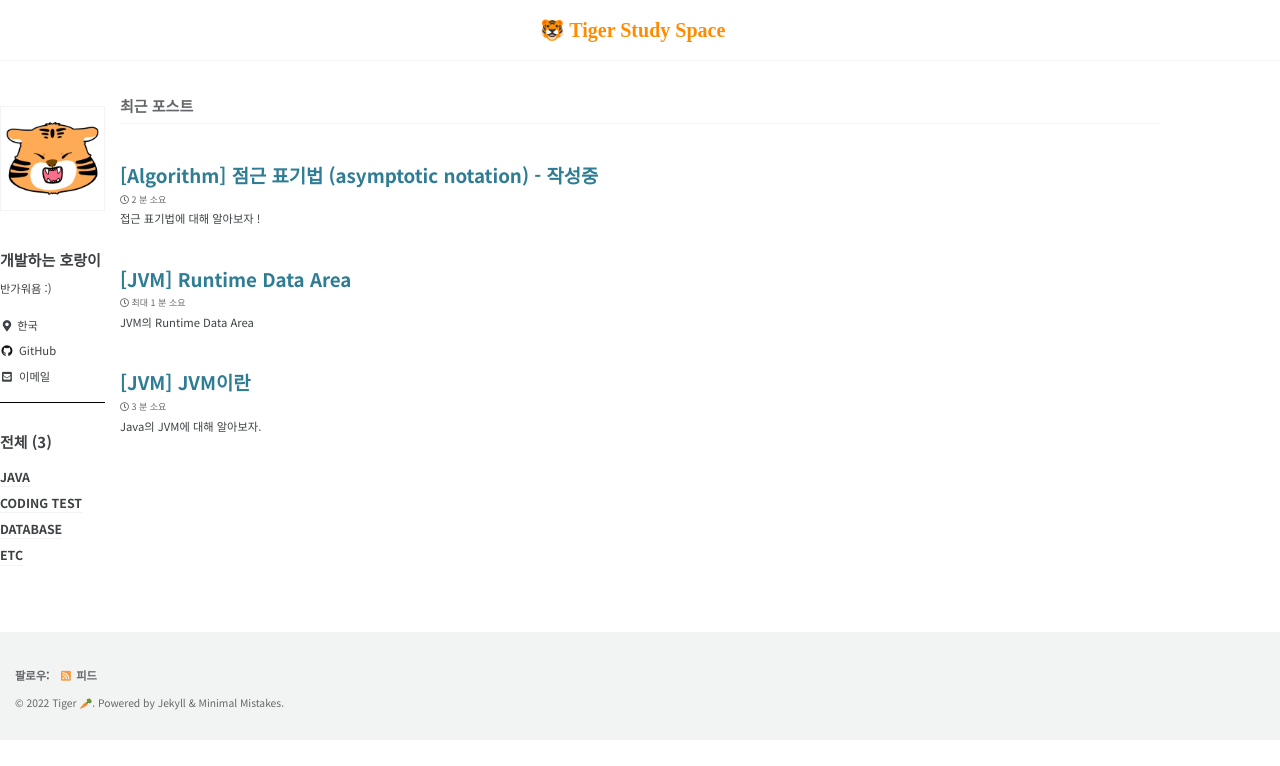
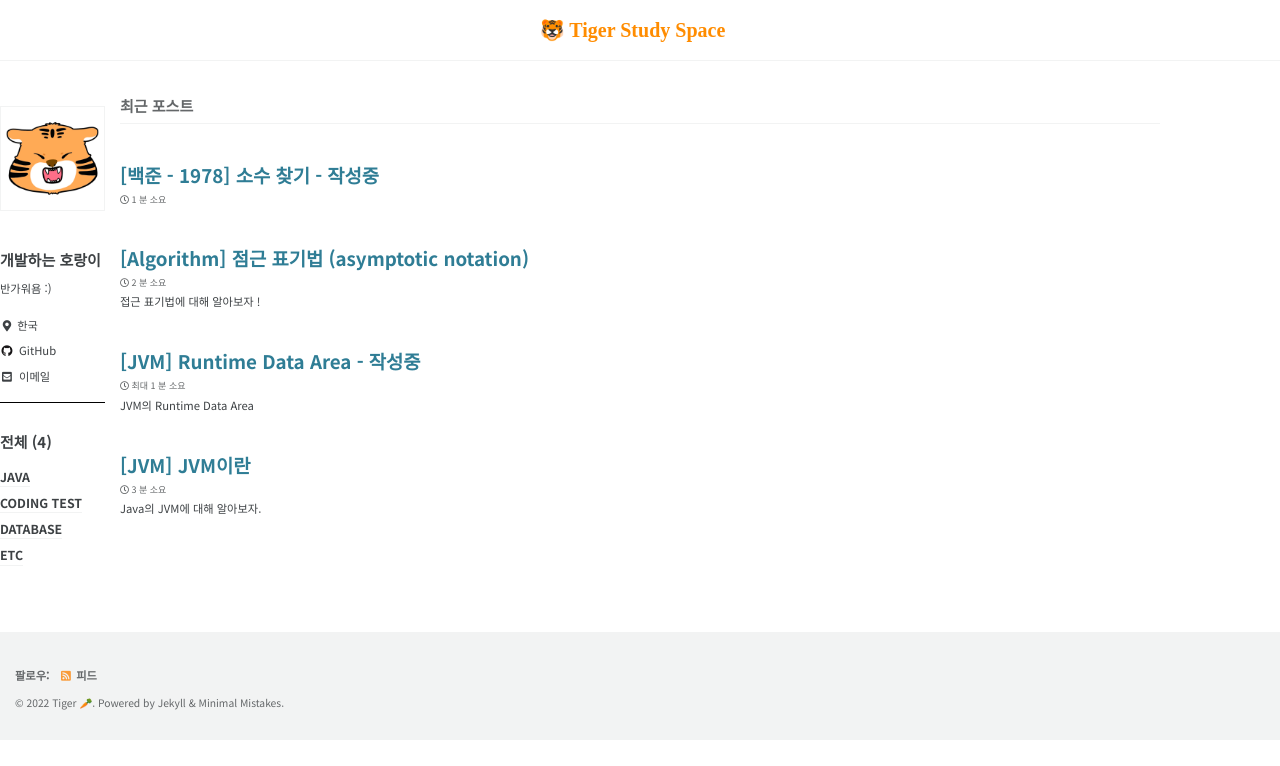
Before and after one commit to Kimpossible94/Kimpossible94.github.io, a Jekyll site: the page built from index.html, in a window 1280 px wide, cut to the strip 0-766 px from the top of the page. Built offline with Jekyll 4.4.1, drawn with Linux system fonts in a browser that asks for light colours; cached includes are drawn as plain includes; some web fonts are replaced; the list of posts is cut into pages by our own code; some of the changed lines change nothing that is shown.

Commit message:
백준 1978 작성중

````diff
--- a/_posts/algorithm/2022-06-28-asymtotic-notation.md
+++ b/_posts/algorithm/2022-06-28-asymtotic-notation.md
@@ -1,5 +1,5 @@
 ---
-title : "[Algorithm] 점근 표기법 (asymptotic notation) - 작성중"
+title : "[Algorithm] 점근 표기법 (asymptotic notation)"
 excerpt : "접근 표기법에 대해 알아보자 !"
 categories :
     - Algorithm
--- /dev/null
+++ b/_posts/cote/2022-07-09-baekjoon-1978.md
@@ -0,0 +1,98 @@
+---
+title : "[백준 - 1978] 소수 찾기 - 작성중"
+excerpt : ""
+categories :
+    - Cote
+tags :
+    - [코딩 테스트, 백준, 소수 찾기]
+toc : true
+toc_sticky : true
+date : 2022-07-09
+last_modified_at: 2022-07-09
+published: true
+---
+
+# 문제
+백준 1978번 소수 찾기 문제
+<p align="center"><img src="/assets/images/cote/1978-quiz.png"></p>
+
+
+# 소수 판별법
+<span class="tooltip">
+    <span class="h-text-y">**소수<sup>💬</sup>**</span> 판별법 3가지에 대해 공부해보자.
+    <span class="tooltip-text">
+        소수는 약수로 1과 자기 자신만을 가지는 숫자를 말한다.
+    </span>
+</span>
+
+
+## 1. 기본적인 판별법
+
+소수는 1과 자신만을 약수로 갖기 때문에 아래처럼 2부터 판별하려는 수 직전까지 하나씩 나눠서 판별하면된다.
+
+```java
+   private boolean checkPrime(int num) {
+      // 1은 소수가 아니므로 false
+      if(num == 1) return false;
+
+
+      for (int j = 2; j < Math.sqrt(num); j++) {
+         if(num % j == 0) return false;
+      }
+
+      return true;
+   }
+```
+
+이 방법의 경우 시간복잡도는 O(N)이다.
+
+## 2. 제곱근을 이용한 판별법
+
+두번째 방법은 **약수**에 초점을 맞춰서 보는 방법이다.
+
+예를 들어, 23을 판별한다고 해보자.
+방법 1로 진행한다면 2부터 22까지 하나씩 나누어 나머지가 0으로 떨어지는 수가 있는지 검사할 것이다.
+
+23 % 2 = 1 -> 약수 아님
+23 % 3 = 2 -> 약수 아님
+.
+.
+.
+23 % 22 = 1 -> 약수 아님
+
+*∴ 23은 소수이다.*
+
+이렇게 2부터 판별 수의 직전까지 검사해야 한다.
+작은 숫자라면 문제가 없지만 숫자의 크기에 비례해 판별하는데 시간이 오래 걸릴 것이다.
+
+따라서, <span class="h-text-y">판별수의 제곱근을 이용해 더 효율적으로 판별</span>해 보자.
+
+**제곱근을 이용해 생각해 보면 23이라는 숫자를 판별할 때 5 이상의 수는 검사할 필요가 없다**는걸 알 수 있다.
+
+임의의 숫자 **Number를 \\(A * B\\)의 합성수**라고하면 아래와 같이 부등식을 세울 수 있다.
+\\(1 \le A, B < Number\\)
+
+여기서 만약 A와 B가 Number의 제곱근보다 크다면 위의 부등식에 모순이 생긴다.
+\\(A, B > \sqrt{Number} \Longrightarrow A * B > Number \\)
+
+위의 식은 \\(A * B = Number\\)라는 식과 모순이므로 다음과 같은 결론이 나온다.
+***∴ A와 B 중 적어도 하나는 Number의 제곱근보다 작거나 같다.***
+
+즉, 23의 제곱근은 약 4.8이므로 23을 5 이상의 수로 나눌 때 나누려는 숫자가 23의 제곱근보다 크기 때문에
+몫은 23의 제곱근보다 작은 2, 3, 4가 되거나 나누어서 나머지가 0으로 떨어지지 않는 수가 된다.
+따라서, **5 이상의 수를 검사할 필요 없이 4까지만 검사하면 된다.**
+
+아래처럼 코드로 표현할 수 있다.
+```java
+   private boolean checkPrime(int num) {
+      // 1은 소수가 아니므로 false
+      if(num == 1) return false;
+
+
+      for (int j = 2; j < Math.sqrt(num); j++) {
+         if(num % j == 0) return false;
+      }
+
+      return true;
+   }
+```
--- a/_posts/jvm/2022-06-15-JVM-memory.md
+++ b/_posts/jvm/2022-06-15-JVM-memory.md
@@ -1,5 +1,5 @@
 ---
-title : "[JVM] Runtime Data Area"
+title : "[JVM] Runtime Data Area - 작성중"
 excerpt : "JVM의 Runtime Data Area"
 categories :
     - JVM
````
Also changed, not shown: assets/images/cote/1978-quiz.png (added).
